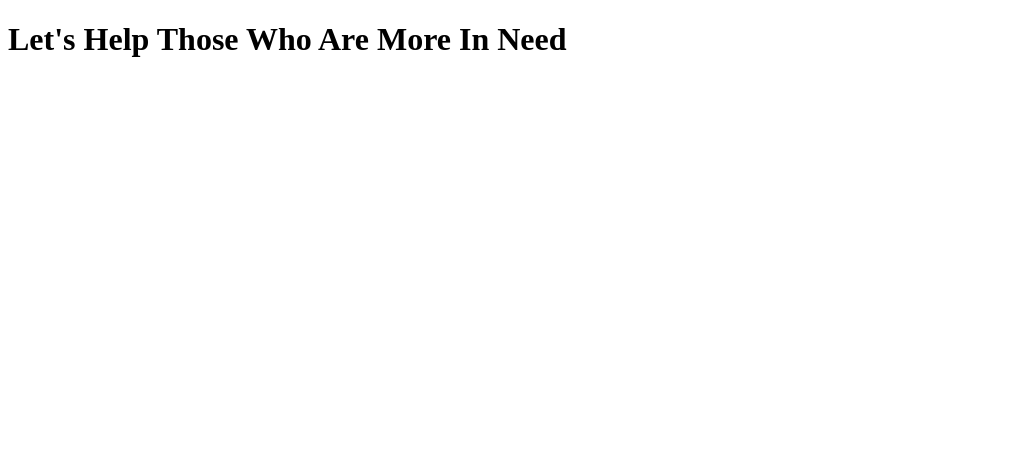
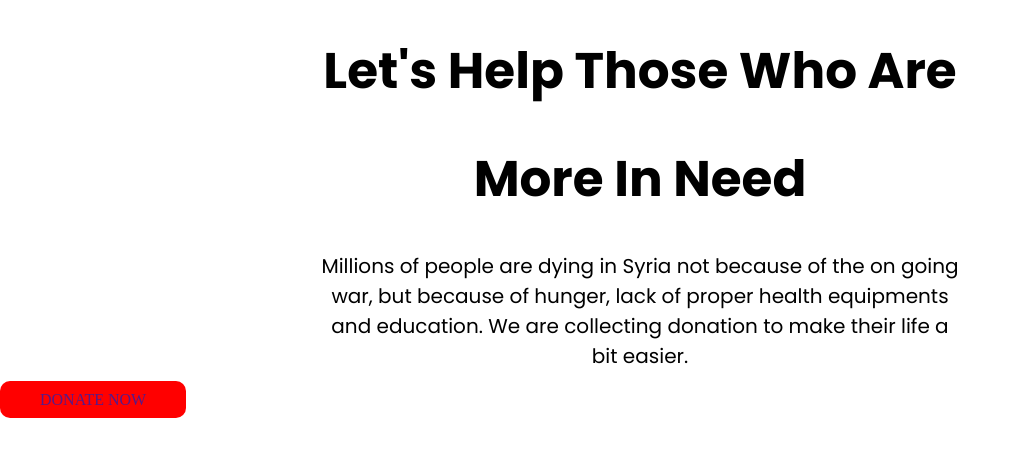
Before and after one commit to SARKER-S-H/donate-today, a plain HTML site: page index.html in a window 1280 px wide. Shown: the whole page, without its empty margins (0-1020 px from the left). Drawn offline with Linux system fonts and the light colour scheme.

Commit message:
faulty shit

```diff
--- a/index.html
+++ b/index.html
@@ -6,11 +6,23 @@
     <meta http-equiv="X-UA-Compatible" content="IE=edge">
     <meta name="viewport" content="width=device-width, initial-scale=1.0">
     <title>Donate Now!</title>
+    <link rel="preconnect" href="https://fonts.googleapis.com">
+    <link rel="preconnect" href="https://fonts.gstatic.com" crossorigin>
+    <link href="https://fonts.googleapis.com/css2?family=Poppins:wght@400;700&display=swap" rel="stylesheet">
+    <link rel="preconnect" href="https://fonts.googleapis.com">
+    <link rel="preconnect" href="https://fonts.gstatic.com" crossorigin>
+    <link href="https://fonts.googleapis.com/css2?family=Poppins:wght@300;400;700&display=swap" rel="stylesheet">
     <link rel="stylesheet" href="style.css">
 </head>
 
 <body>
-    <h1>Let's Help Those Who Are More In Need</h1>
+    <div class="first-banner">
+        <h1>Let's Help Those Who Are</h1>
+        <h1>More In Need</h1>
+        <p>Millions of people are dying in Syria not because of the on going war, but because of hunger, lack of proper
+            health equipments and education. We are collecting donation to make their life a bit easier.</p>
+        <a class="linked-button" href="">DONATE NOW </a>
+    </div>
 </body>
 
 </html>
--- a/style.css
+++ b/style.css
@@ -0,0 +1,28 @@
+body {
+    padding: 0;
+    margin: 0;
+}
+
+h1 {
+    font-family: 'Poppins', sans-serif;
+    color: black;
+    text-align: center;
+    font-size: 50px;
+}
+
+p {
+    font-family: 'Poppins', sans-serif;
+    color: black;
+    text-align: center;
+    font-size: 20px;
+    padding-left: 25%;
+    padding-right: 25%;
+}
+
+.linked-button {
+    text-decoration: none;
+    background-color: red;
+    border-radius: 10px;
+    padding: 10px 40px;
+    background-position: center;
+}
```
Also changed, not shown: image/111251.jpg (added), 1 other file.
